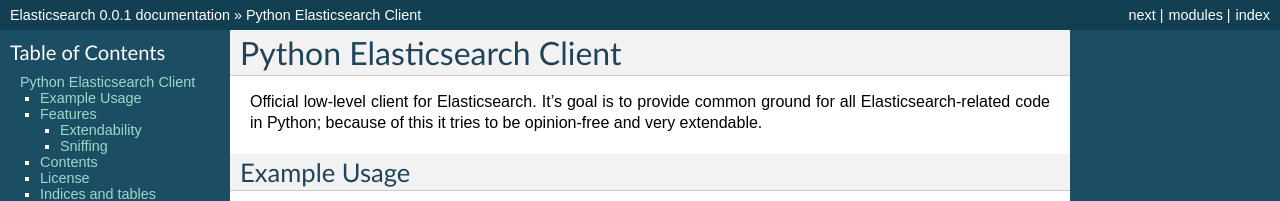
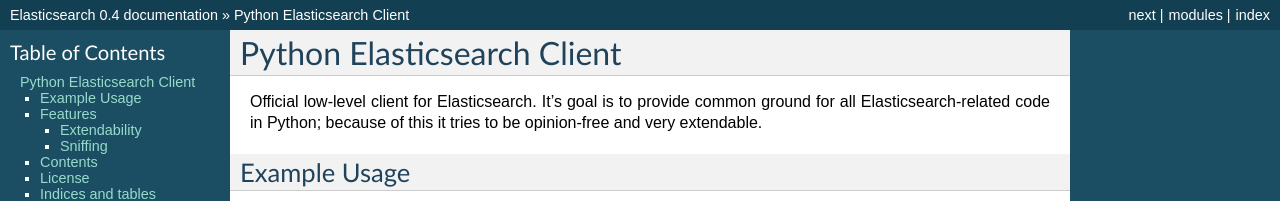
Before and after one commit to elastic/elasticsearch-py, a Sphinx documentation site: the page built from docs/index.rst, in a window 1280 px wide and 900 px high. Shown: the top 201 px of the window. Built offline with Sphinx 7.4.7, drawn with Linux system fonts in a browser that asks for light colours; some of the changed text lies outside the part shown.

Commit message:
Bumping the version for new release

```diff
--- a/docs/conf.py
+++ b/docs/conf.py
@@ -50,9 +50,9 @@
 # built documents.
 #
 # The short X.Y version.
-version = '0.0.1'
+version = '0.4'
 # The full version, including alpha/beta/rc tags.
-release = '0.0.1'
+release = '0.4'
 
 # The language for content autogenerated by Sphinx. Refer to documentation
 # for a list of supported languages.
--- a/elasticsearch/__init__.py
+++ b/elasticsearch/__init__.py
@@ -1,6 +1,6 @@
 from __future__ import absolute_import
 
-VERSION = (0, 0, 1)
+VERSION = (0, 4)
 __version__ = VERSION
 __versionstr__ = '.'.join(map(str, VERSION))
 
--- a/setup.py
+++ b/setup.py
@@ -5,7 +5,7 @@
 
 
 
-VERSION = (0, 0, 1)
+VERSION = (0, 4)
 __version__ = VERSION
 __versionstr__ = '.'.join(map(str, VERSION))
 
```
